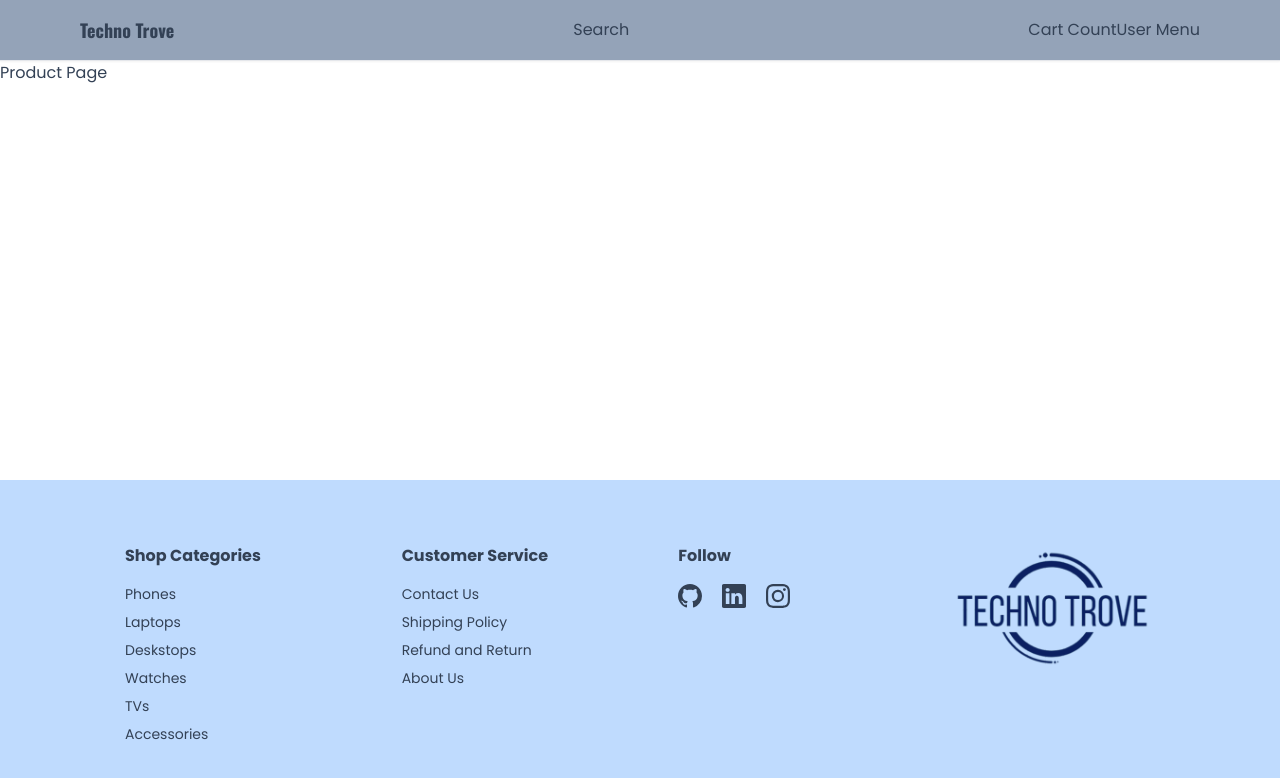
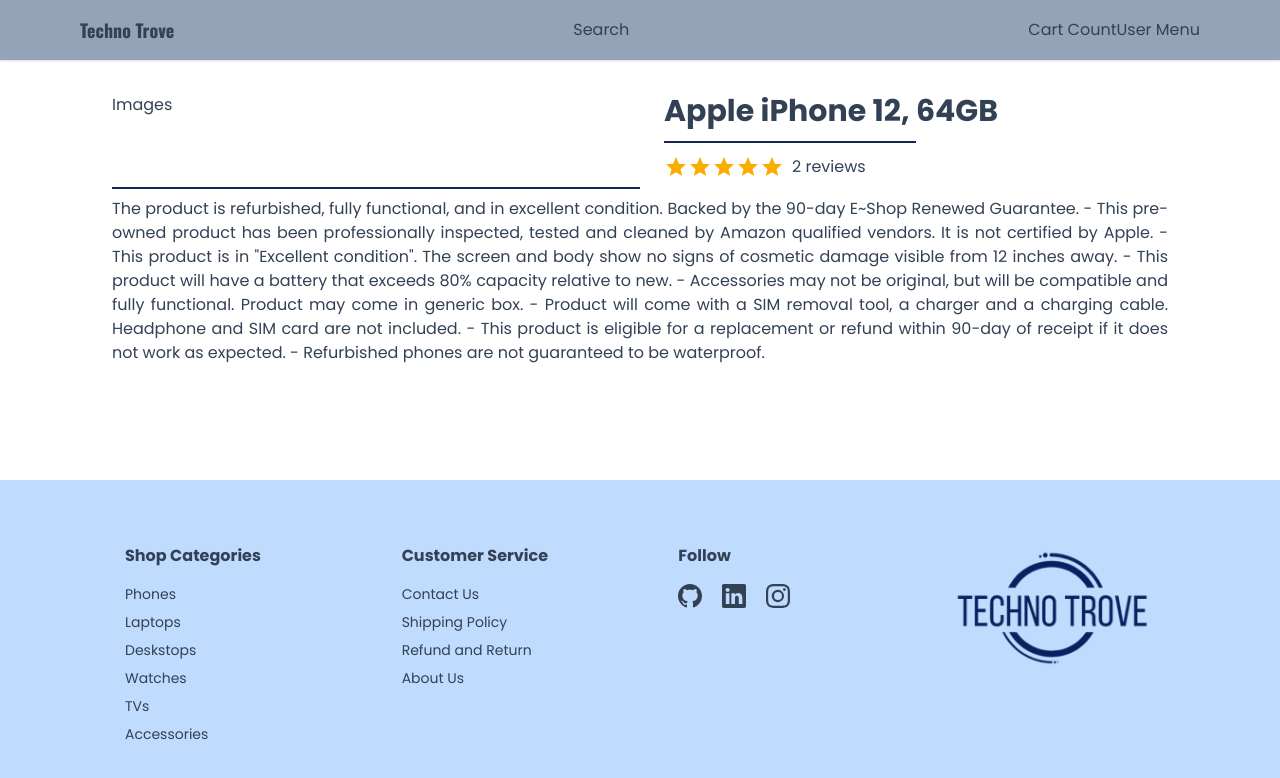
Before and after one commit to sanaullah129/techno-trove, a Next.js app: page /product/1 in a window 1280 px wide. Shown: the top 778 px of the page. Built offline with nearby package versions, Linux system fonts and the light colour scheme.

Commit message:
Product Page Design commenced

```diff
--- /dev/null
+++ b/app/product/[productId]/ProductDetails.tsx
@@ -0,0 +1,41 @@
+"use client";
+
+import { Rating } from "@mui/material";
+
+interface ProductDetailsProps {
+    product: any
+}
+
+const HorizontalLine = () => {
+    return <hr className="w-[50%] my-2 border-t border-solid border-[1.2px] border-blue-950" />
+}
+
+const ProductDetails: React.FC<ProductDetailsProps> = ({ product }) => {
+
+    const productRating = product.reviews.reduce((acc: number, item: any) =>
+        item.rating + acc, 0) / product.reviews.length
+
+    return (
+        <>
+            <div className="grid grid-cols-1 md:grid-cols-2 gap-12">
+                <div>Images</div>
+                <div className="flex flex-col gap-1 text-slate-700">
+                    <h2 className="text-3xl font-semibold text-slate-700">{product.name}</h2>
+                    <HorizontalLine />
+
+                    <div className="flex items-center gap-2">
+                        <Rating value={productRating} readOnly />
+                        <div>{product.reviews.length} reviews</div>
+                    </div>
+
+                </div>
+            </div>
+            <HorizontalLine />
+            <div className="text-justify">
+                {product.description}
+            </div>
+        </>
+    )
+}
+
+export default ProductDetails
--- a/app/product/[productId]/page.tsx
+++ b/app/product/[productId]/page.tsx
@@ -1,3 +1,7 @@
+import Container from "@/app/components/Container";
+import ProductDetails from "./ProductDetails";
+import { product } from "@/utils/product";
+
 interface IParams{
     productid?: string
 }
@@ -6,7 +10,11 @@ const Product = ({params} : {params: IParams}) => {
     console.log(params);
 
   return (
-    <div>Product Page</div>
+    <div className="p-8">
+      <Container>
+        <ProductDetails product={product}/>
+      </Container>
+    </div>
   )
 }
 
--- /dev/null
+++ b/utils/product.ts
@@ -0,0 +1,73 @@
+export const product = {
+    id: "648437b38c44d52b9542e340",
+    name: "Apple iPhone 12, 64GB",
+    description:
+        'The product is refurbished, fully functional, and in excellent condition. Backed by the 90-day E~Shop Renewed Guarantee.\n- This pre-owned product has been professionally inspected, tested and cleaned by Amazon qualified vendors. It is not certified by Apple.\n- This product is in "Excellent condition". The screen and body show no signs of cosmetic damage visible from 12 inches away.\n- This product will have a battery that exceeds 80% capacity relative to new.\n- Accessories may not be original, but will be compatible and fully functional. Product may come in generic box.\n- Product will come with a SIM removal tool, a charger and a charging cable. Headphone and SIM card are not included.\n- This product is eligible for a replacement or refund within 90-day of receipt if it does not work as expected.\n- Refurbished phones are not guaranteed to be waterproof.',
+    price: 40,
+    brand: "Apple",
+    category: "Phone",
+    inStock: true,
+    images: [
+        {
+            color: "Black",
+            colorCode: "#000000",
+            image:
+                "https://firebasestorage.googleapis.com/v0/b/ecommerce-shop-cc542.appspot.com/o/products%2F1686386605041-iphone12-black.jpg?alt=media&token=32abf316-ddf6-4870-9e1e-a7c884b750d6",
+        },
+        {
+            color: "Blue",
+            colorCode: " #0000FF",
+            image:
+                "https://firebasestorage.googleapis.com/v0/b/ecommerce-shop-cc542.appspot.com/o/products%2F1686386607274-iphone12-blue.jpg?alt=media&token=e83a9b13-86b6-4518-9f1e-8ddef12ba9a2",
+        },
+        {
+            color: "Red",
+            colorCode: "#FF0000",
+            image:
+                "https://firebasestorage.googleapis.com/v0/b/ecommerce-shop-cc542.appspot.com/o/products%2F1686386608652-iphone12-red.jpg?alt=media&token=603a9e86-5b8c-4f8d-b61c-c1c77e60e954",
+        },
+    ],
+    reviews: [
+        {
+            id: "6499b4887402b0efd394d8f3",
+            userId: "6499b184b0e9a8c8709821d3",
+            productId: "648437b38c44d52b9542e340",
+            rating: 4,
+            comment:
+                "good enough. I like the camera and casing. the delivery was fast too.",
+            createdDate: "2023-06-26T15:53:44.483Z",
+            user: {
+                id: "6499b184b0e9a8c8709821d3",
+                name: "Chaoo",
+                email: "example1@gmail.com",
+                emailVerified: null,
+                image:
+                    "https://lh3.googleusercontent.com/a/AAcHTtcuRLwWi1vPKaQOcJlUurlhRAIIq2LgYccE8p32=s96-c",
+                hashedPassword: null,
+                createdAt: "2023-06-26T15:40:52.558Z",
+                updatedAt: "2023-06-26T15:40:52.558Z",
+                role: "USER",
+            },
+        },
+        {
+            id: "6499a110efe4e4de451c7edc",
+            userId: "6475af156bad4917456e6e1e",
+            productId: "648437b38c44d52b9542e340",
+            rating: 5,
+            comment: "I really liked it!!",
+            createdDate: "2023-06-26T14:30:40.998Z",
+            user: {
+                id: "6475af156bad4917456e6e1e",
+                name: "Charles",
+                email: "example@gmail.com",
+                emailVerified: null,
+                image:
+                    "https://lh3.googleusercontent.com/a/AAcHTteOiCtILLBWiAoolIW9PJH-r5825pBDl824_8LD=s96-c",
+                hashedPassword: null,
+                createdAt: "2023-05-30T08:08:53.979Z",
+                updatedAt: "2023-05-30T08:08:53.979Z",
+                role: "ADMIN",
+            },
+        },
+    ],
+}
```
